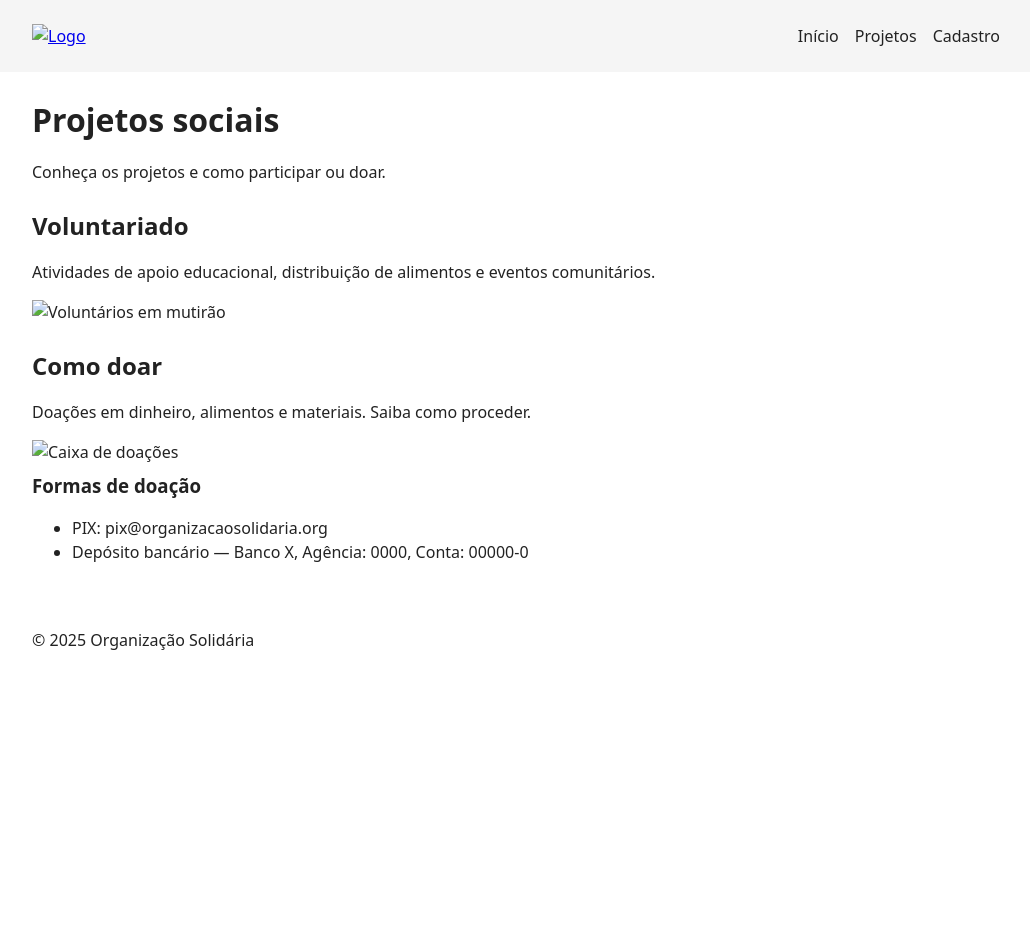
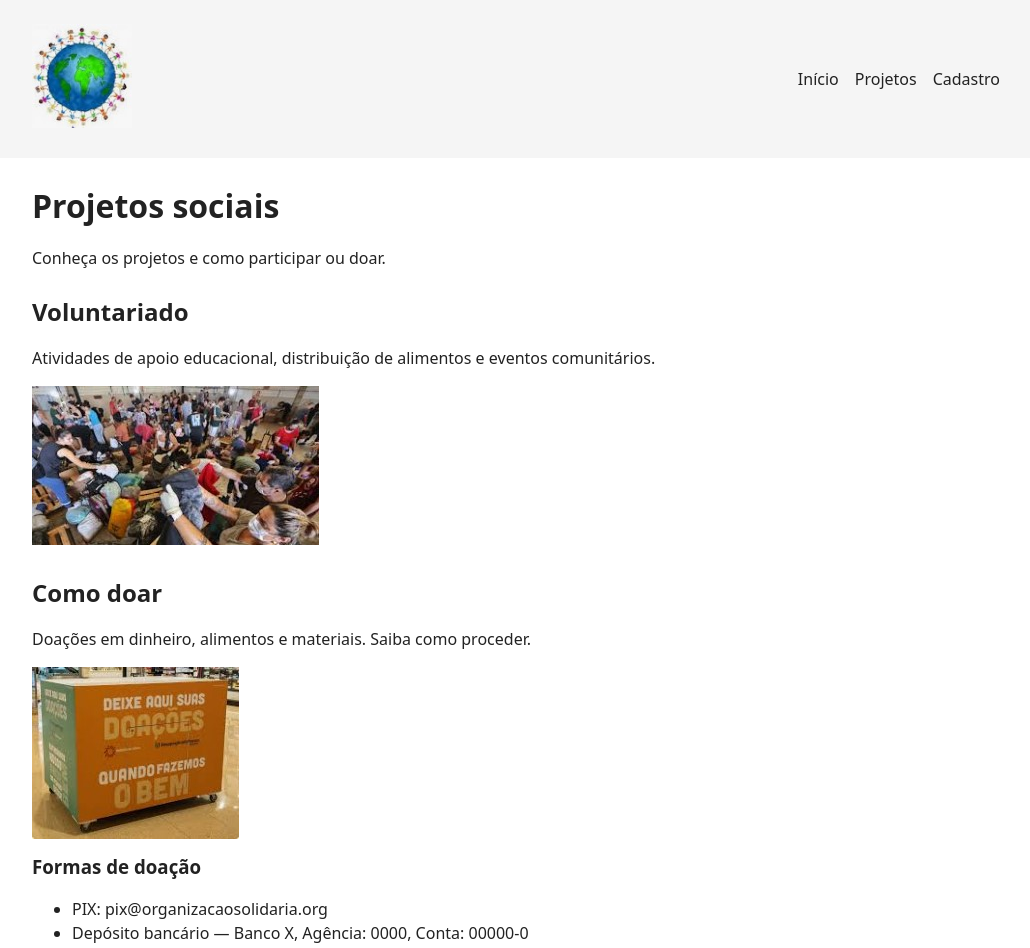
Before and after one commit to EmersonCroko/DesenvFrontEndParaWeb_EntregaI_EKT, a plain HTML site: page projetos.html in a window 1280 px wide. Shown: the top 948 px of the page, without its empty margins (124-1154 px from the left). Before the commit the page ends 800 px from the top, so only its background shows below. Drawn offline with Linux system fonts and the light colour scheme; files that its build step writes are made by us from their sources.

Commit message:
Add files via upload

```diff
--- a/projetos.html
+++ b/projetos.html
@@ -5,12 +5,12 @@
 <meta charset="utf-8">
 <meta name="viewport" content="width=device-width,initial-scale=1">
 <title>Projetos — Organização Solidária</title>
-<link rel="stylesheet" href="css/style.css">
+<link rel="stylesheet" href="style.css">
 </head>
 <body>
 <header>
 <div class="container">
-<a href="index.html" class="brand"><img src="Imagem/Logo da Organizaçã.jpg" alt="Logo" width="100"></a>
+<a href="index.html" class="brand"><img src="Logo da Organização.jpg" alt="Logo" width="100"></a>
 <nav aria-label="Navegação principal">
 <ul>
 <li><a href="index.html">Início</a></li>
@@ -32,7 +32,7 @@
 <p>Atividades de apoio educacional, distribuição de alimentos e eventos comunitários.</p>
 <picture>
 
-<img src="Imagem/Voluntários em mutirão.jpg" alt="Voluntários em mutirão">
+<img src="Voluntários em mutirão.jpg" alt="Voluntários em mutirão">
 </picture>
 </section>
 
@@ -42,7 +42,7 @@
 <p>Doações em dinheiro, alimentos e materiais. Saiba como proceder.</p>
 <picture>
 
-<img src="Imagem/Caixa de doações.jpg" alt="Caixa de doações">
+<img src="Caixa de doações.jpg" alt="Caixa de doações">
 </picture>
 <h3>Formas de doação</h3>
 <ul>
```
Also changed, not shown: cadastro.html (+2 -2 lines), index.html (+3 -3 lines), Logo da Organização.jpg (added).
